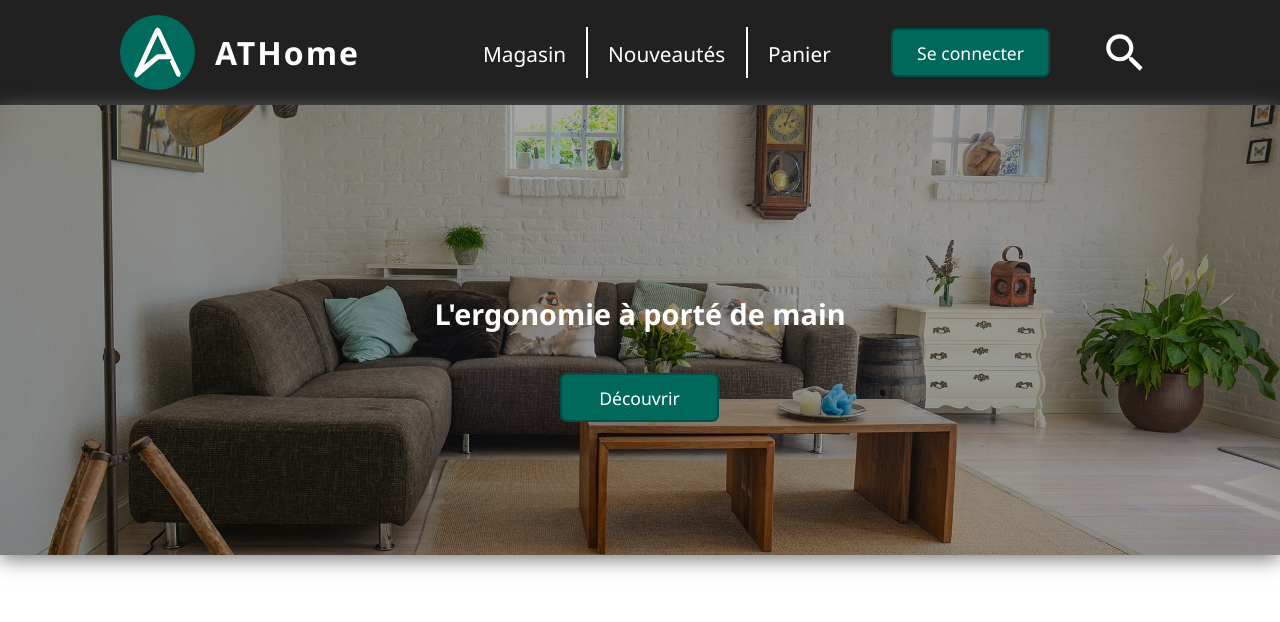
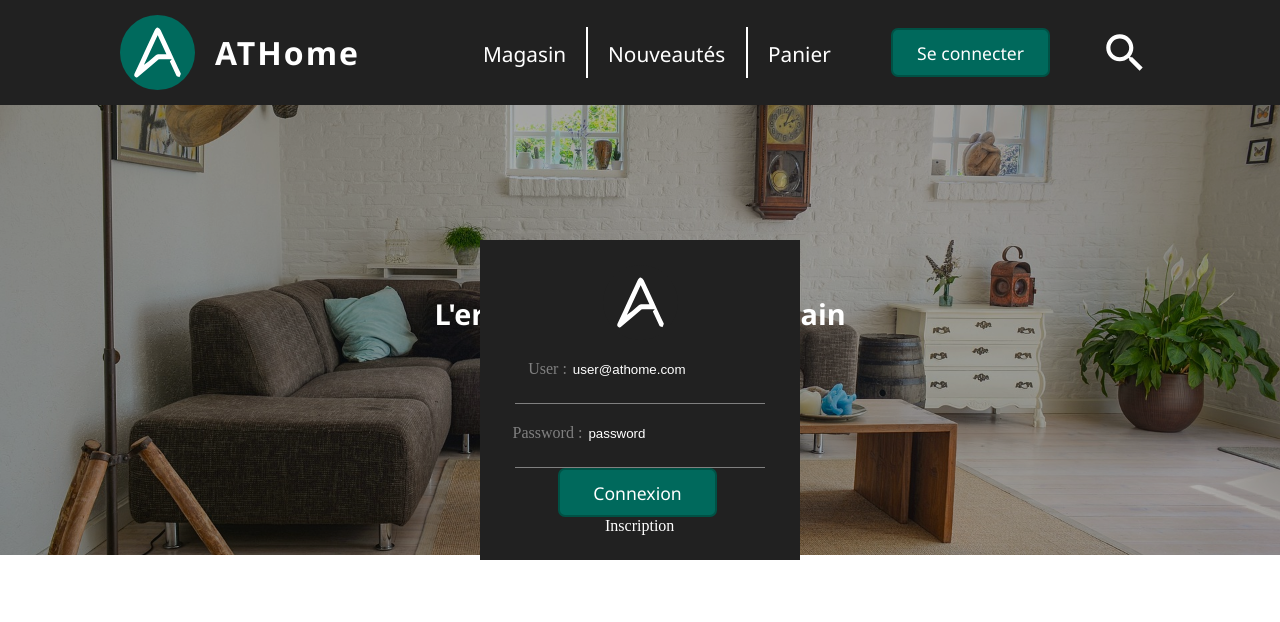
Before and after one commit to TeoConan/ATHome, a PHP site: page / in a window 1280 px wide; the page is wider, and only the part inside the window is pictured. Shown: the top 622 px of that part. Run offline with PHP 8.4, Linux system fonts and the light colour scheme.

Commit message:
Ajout css et img

```diff
--- a/css/alex.css
+++ b/css/alex.css
@@ -7,9 +7,92 @@
 }
 
 
-/* HEADER */
+
+/* POP-UP */
+
+.pop-up {
+	position: fixed;
+	width: 100vw;
+	height: 100vh;
+	display: flex;
+	z-index: 99999;
+}
+
+.body_pop-up {
+	margin: auto;
+	background-color: var(--color-black);
+	display: flex;
+	width: 25vw;
+	padding: 25px 0;
+}
+
+.body_pop-up .inner {
+	margin: auto;
+	display: flex;
+	flex-direction: column;
+	align-items: center;
+}
+
+.body_pop-up .logo {
+	margin: 0 auto;
+	margin-bottom: 50px;
+}
+
+.body_pop-up .formulaire {
+	display: flex;
+	flex-direction: column;
+	align-items: center;
+}
+
+.body_pop-up form {
+	display: flex;
+	flex-direction: column;
+	align-items: center;
+}
+
+.body_pop-up p {
+	margin: 20px auto;
+	padding-bottom: 5px;
+}
+
+.body_pop-up .button {
+	margin: 50px auto 25px;
+}
+
+.body_pop-up label {
+	color: grey;
+}
+
+.body_pop-up input {
+	background-color: var(--color-black);
+	border: none;
+	color: white;
+}
+
+.body_pop-up input::placeholder{
+	color: white;
+}
+
+.body_pop-up .border {
+	height: 1px;
+	width:250px;
+	margin: auto;
+	background-color: grey;
+}
 
 
+
+
+
+
+
+
+
+
+/* FIN POP-UP */
+
+
+/* HEADER */
 
 .block-header {
 	background-color: var(--color-black);
@@ -114,7 +197,10 @@
 	justify-content: flex-end;
 }
 
+
 /* FIN HEADER */
+
+
 
 /* SLIDER */
 
@@ -125,7 +211,6 @@
 	background-position: center;
 	background-size: cover;
 	background-repeat: no-repeat;
-	box-shadow: 0px 4px 19px #757575;
 }
 
 .slider .overlay {
@@ -154,8 +239,8 @@
 	margin-top: 40px;
 }
 
+/* FIN SLIDER */
 
-/* FIN SLIDER */
 
 
 /* PARTIE SERVICES */
@@ -166,7 +251,6 @@
 	background-position:center 74%;
 	background-size: cover;
 	background-repeat: no-repeat;
-	margin-bottom: 35px;
 }
 
 .row_services .overlay {
@@ -201,18 +285,8 @@
 	font-size: 1rem;
 }
 
+/* FIN SERVICES */
 
-
-
-
-
-
-
-
-
-
-
-/* FIN SERVICES */
 
 
 /* FOOTER */
--- a/res/parts/nav.php
+++ b/res/parts/nav.php
@@ -1,4 +1,44 @@
+
+<link rel="stylesheet" href="../../css/alex.css">
+
+
 <header class="block-header">
+<!-- Début Pop-up -->
+
+<div class="pop-up">
+	<div class="body_pop-up">
+		<div class="inner">
+			<img src="res/icons/logo_black.svg" class="logo" alt="logo">
+			<div class="formulaire">
+				<form action="connexion.php" method="post">
+				<div class="mail"><p>
+						<label for="email">User :</label>
+						<input type="email" name="email" class="form" id="email" placeholder="user@athome.com" max-length="40">
+					</p>
+				</div>
+				<div class="border"></div>
+				<div class="motdepasse">
+					<p>
+						<label for="password">Password :</label>
+						<input type="password" name="password" class="form" id="password" placeholder="password" maxlength="15" >
+					</p>
+				</div>
+				<div class="border"></div>
+					<?php
+					$but_connect = new Button('Connexion', '#');
+					$but_connect->setID('button_connexion');
+					echo($but_connect->getOutput());
+					?>
+				</form>
+				<a href="#" class="inscription">Inscription</a>
+			</div>
+		</div>
+	</div>
+</div>
+
+<!-- Fin Pop-up -->
+
+
 	<div class="inner-header">
 		<div class="item-header">
 			<div class="logos">
```
Also changed, not shown: res/icons/logo_black.svg (added).
